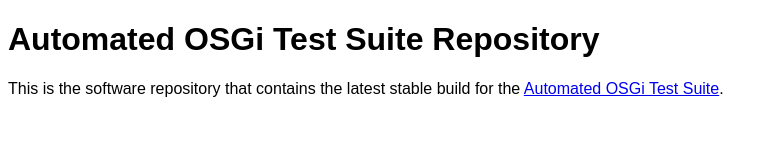
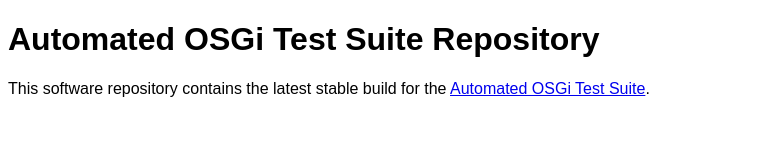
Before and after one commit to rherrmann/osgi-testsuite, a plain HTML site: page repository/index.html in a window 1280 px wide. Shown: the whole page, without its empty margins (0-777 px from the left). Drawn offline with Linux system fonts and the light colour scheme.

Commit message:
Minor change to index.html

```diff
--- a/repository/index.html
+++ b/repository/index.html
@@ -13,7 +13,7 @@
   <body>
     <h1>Automated OSGi Test Suite Repository</h1>
     <p>
-      This is the software repository that contains the latest stable build for the
+      This software repository contains the latest stable build for the
       <a href="https://github.com/rherrmann/osgi-testsuite">Automated OSGi Test Suite</a>.
     </p>
   </body>
```
